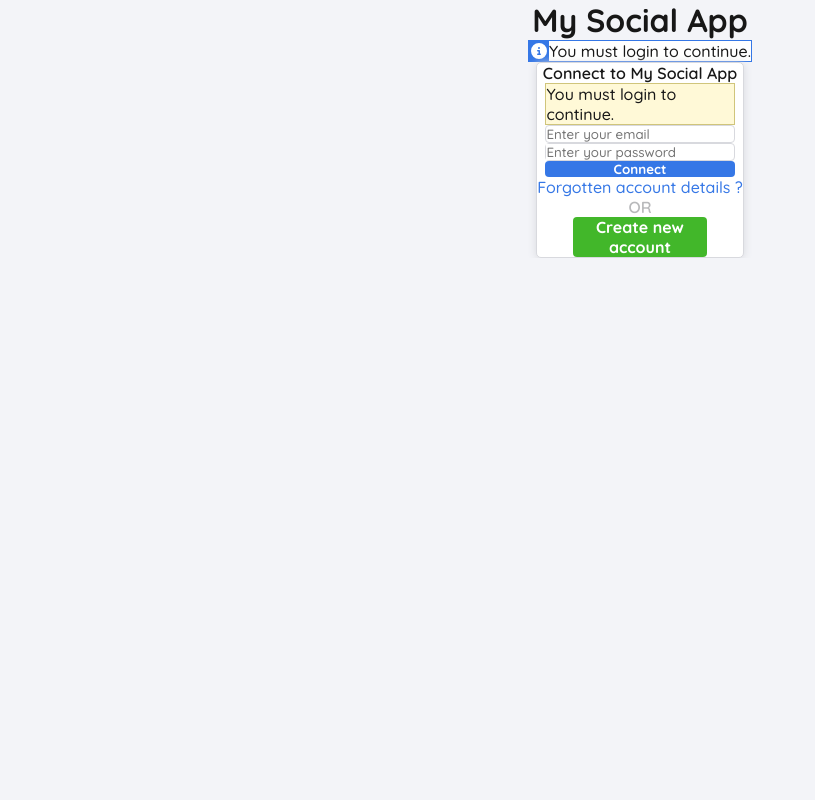
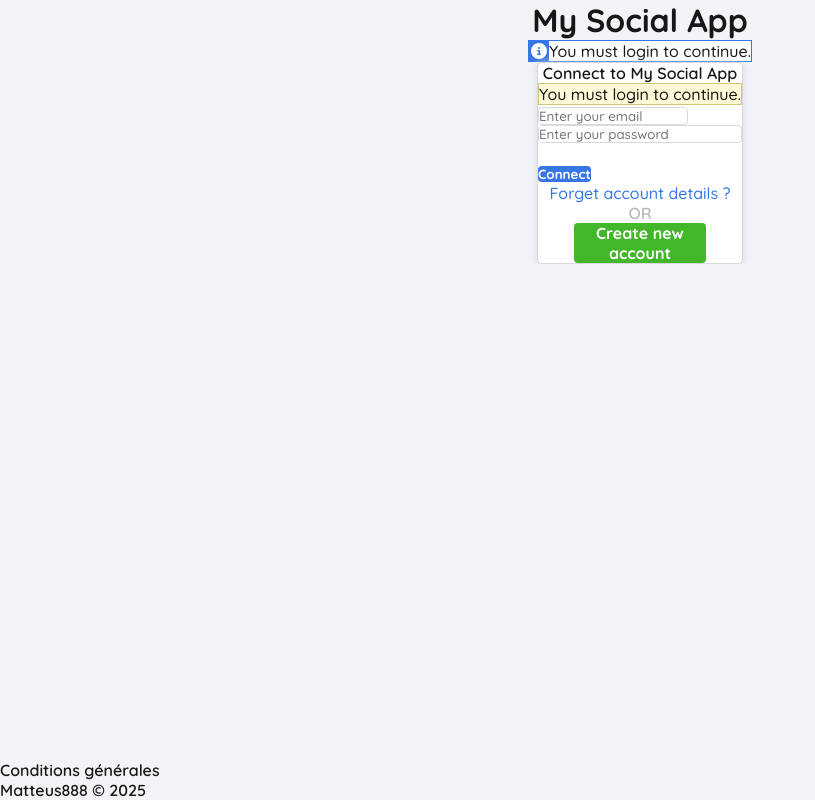
Before and after one commit to Matteus888/my-social-app-frontend, a Next.js app: page /login in a window 1280 px wide. Shown: the whole page, without its empty margins (0-815 px from the left). Built offline with nearby package versions, Linux system fonts and the light colour scheme.

Commit message:
LoginPage finished

```diff
--- a/app/login/page.jsx
+++ b/app/login/page.jsx
@@ -2,38 +2,78 @@
 
 import styles from "../../styles/login.module.css";
 import InfoCard from "@/components/InfoCard";
+import Footer from "@/components/Footer";
 import { FontAwesomeIcon } from "@fortawesome/react-fontawesome";
 import { faEye, faEyeSlash } from "@fortawesome/free-solid-svg-icons";
-import { useState } from "react";
+import { useState, useRef } from "react";
+import { useRouter } from "next/navigation";
 import Link from "next/link";
 
 export default function Login() {
   const [emailValue, setEmailValue] = useState("");
   const [passwordVisible, setPasswordVisible] = useState(false);
   const [passwordValue, setPasswordValue] = useState("");
+  const [error, setError] = useState(false);
+  const [errorMessage, setErrorMessage] = useState("");
+  const router = useRouter();
 
-  const handleEmailChange = (e) => {
-    setEmailValue(e.target.value);
+  const emailRef = useRef(null);
+  const passwordRef = useRef(null);
+
+  const errorMessages = {
+    404: "User doesn't exist",
+    401: "Invalid password",
   };
 
-  const togglePasswordVisibility = () => {
-    setPasswordVisible(!passwordVisible);
-  };
-
-  const handlePasswordChange = (e) => {
-    setPasswordValue(e.target.value);
+  const handleError = (status) => {
+    const message = errorMessages[status] || "An unexpected error occurred. Please try again.";
+    setError(true);
+    setErrorMessage(message);
   };
 
   const handleSubmit = async () => {
-    let response = await fetch("http://localhost:3000/users/signin", {
+    const regex = /^[a-zA-Z0-9._-]+@[a-zA-Z0-9.-]+\.[a-zA-Z]{2,6}$/;
+
+    if (emailValue.trim() === "") {
+      setError(true);
+      setErrorMessage("Please enter your email");
+      emailRef.current.focus();
+      return;
+    } else if (!regex.test(emailValue)) {
+      setError(true);
+      setErrorMessage("Invalid email address");
+      emailRef.current.focus();
+      return;
+    } else if (passwordValue.trim() === "") {
+      setError(true);
+      setErrorMessage("Please enter your password");
+      passwordRef.current.focus();
+      return;
+    } else {
+      setError(false);
+      setErrorMessage("");
+
+      try {
+        const response = await fetch("http://localhost:3000/users/signin", {
           method: "POST",
           headers: { "Content-Type": "application/json" },
           body: JSON.stringify({ emailValue, passwordValue }),
         });
 
         if (response.ok) {
-      let data = await response.json();
-      console.log("connexion réussi", data);
+          const data = await response.json();
+          if (data.result) {
+            console.log("Signin successful", data);
+            router.push("/");
+          }
+        } else {
+          handleError(response.status);
+        }
+      } catch (err) {
+        console.error("Error during login:", error);
+        setError(true);
+        setErrorMessage("Unable to connect to the server. Please try again later.");
+      }
     }
   };
 
@@ -43,31 +83,45 @@ export default function Login() {
         <h1 className={styles.title}>My Social App</h1>
         <InfoCard content="You must login to continue." />
         <div className={styles.loginContainer}>
+          <form onSubmit={async (e) => e.preventDefault()}>
             <p className={styles.loginTitle}>Connect to My Social App</p>
             <div className={styles.infoAlert}>
               <p>You must login to continue.</p>
             </div>
-          <input className={styles.input} type="text" placeholder="Enter your email" value={emailValue} onChange={handleEmailChange} />
+            <input
+              className={styles.input}
+              ref={emailRef}
+              type="email"
+              placeholder="Enter your email"
+              value={emailValue}
+              onChange={(e) => setEmailValue(e.target.value)}
+            />
             <div className={styles.inputPwdContainer}>
               <input
                 className={styles.inputPwd}
+                ref={passwordRef}
                 type={passwordVisible ? "text" : "password"}
                 placeholder="Enter your password"
                 value={passwordValue}
-              onChange={handlePasswordChange}
+                onChange={(e) => setPasswordValue(e.target.value)}
               />
-            {passwordValue && (
+              {passwordValue.trim() && (
                 <FontAwesomeIcon
                   icon={passwordVisible ? faEye : faEyeSlash}
-                onClick={togglePasswordVisibility}
+                  onClick={() => setPasswordVisible(!passwordVisible)}
                   aria-label={passwordVisible ? "Hide password" : "Show password"}
                 />
               )}
             </div>
+            <p className={styles.errorText} role="alert">
+              {error ? errorMessage : <span style={{ visibility: "hidden" }}>Invisible</span>}
+            </p>
             <button type="submit" className={styles.btnConnect} onClick={handleSubmit}>
               Connect
             </button>
-          <p className={styles.forgottenLink}>Forgotten account details ?</p> {/* Gestion à mettre en place */}
+          </form>
+          {/* Forget account à mettre en place */}
+          <p className={styles.forgottenLink}>Forget account details ?</p>
           <div className={styles.lineContainer}>
             <div className={styles.line}></div>
             <p className={styles.lineText}>OR</p>
@@ -78,6 +132,7 @@ export default function Login() {
           </Link>
         </div>
       </div>
+      <Footer />
     </div>
   );
 }
--- a/styles/login.module.css
+++ b/styles/login.module.css
@@ -19,7 +19,7 @@
       flex-direction: column;
       align-items: center;
       width: 400;
-      height: 410;
+      height: 420;
       margin-top: 20;
       margin-bottom: 12;
       background-color: white;
@@ -28,6 +28,7 @@
       box-shadow: 0 1px 8px var(--lightgrey3);
 
       .loginTitle {
+        text-align: center;
         font-size: 18;
         font-weight: 600;
         margin: 20 0;
@@ -37,7 +38,7 @@
         display: flex;
         justify-content: center;
         align-items: center;
-        width: 92%;
+        width: 350;
         height: 35;
         background-color: var(--lightyellow);
         border: 1px solid var(--gold);
@@ -46,7 +47,7 @@
       }
 
       .input {
-        width: 92%;
+        width: 350;
         height: 45;
         margin-top: 12;
         padding: 0 18;
@@ -71,7 +72,7 @@
         display: flex;
         justify-content: space-between;
         align-items: center;
-        width: 92%;
+        width: 350;
         height: 45;
         margin-top: 12;
         padding: 0 18;
@@ -100,8 +101,13 @@
 
       }
 
+      .errorText {
+        color: red;
+        font-size: 12;
+      }
+
       .btnConnect {
-        width: 92%;
+        width: 350;
         height: 45;
         margin-top: 12;
         color: white;
```
Lines whose indentation alone changed are shown as unchanged.
